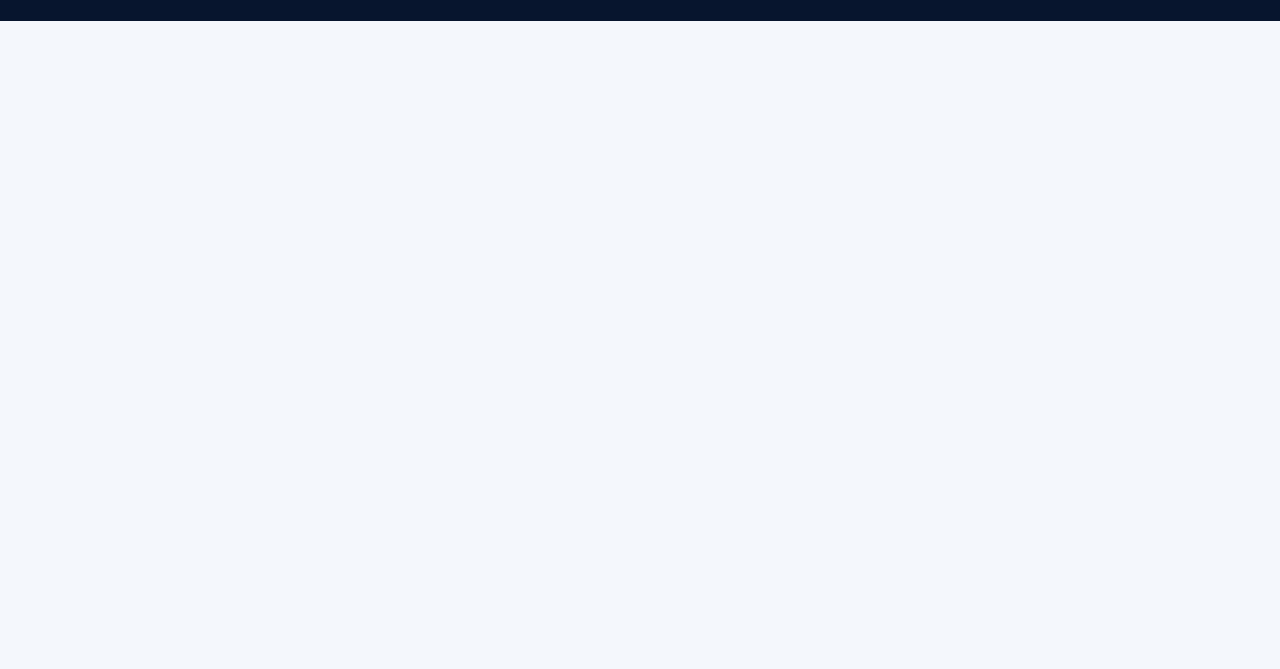
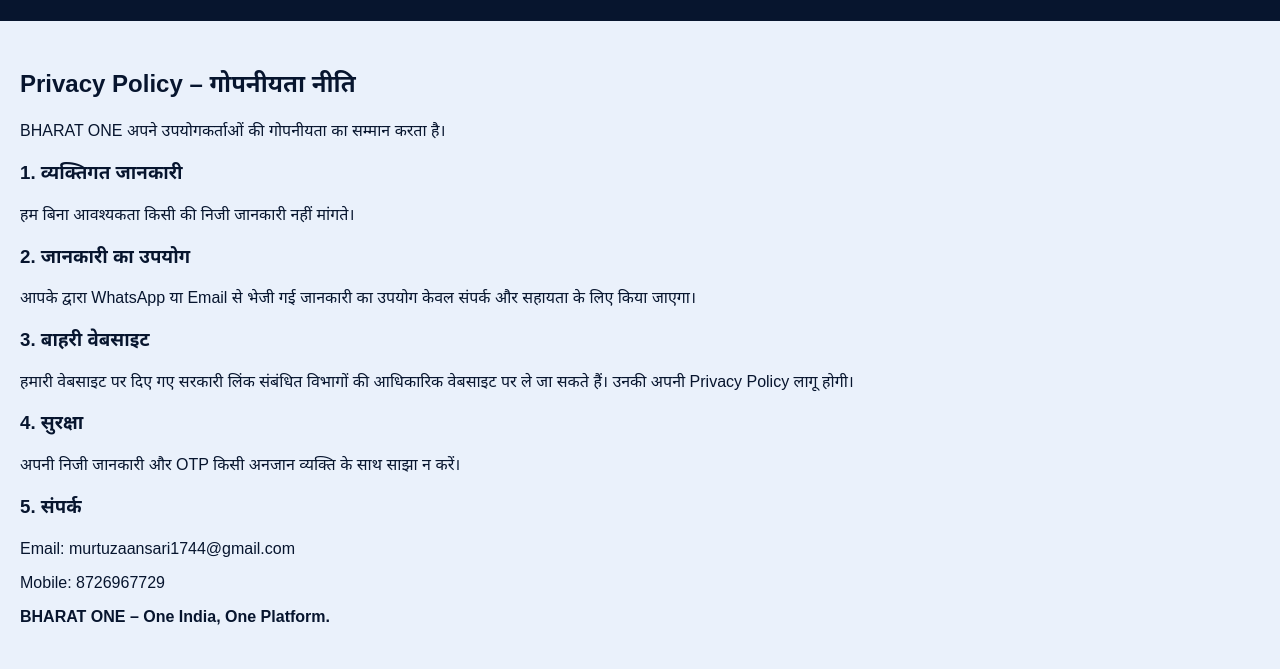
Before and after one commit to murtuzaansari1744-jpg/BHARAT-ONE, a plain HTML site: page index.html in a window 1280 px wide. Shown: the part 2128-2797 px from the top of the page. Before the commit the page ends 2149 px from the top, so only its background shows below. Drawn offline with Linux system fonts and the light colour scheme.

Commit message:
Add privacy policy section to index.html
Added a privacy policy section with details on user information handling.

```diff
--- a/index.html
+++ b/index.html
@@ -99,6 +99,28 @@ footer strong{color:#fff}footer p{color:#aebed4;line-height:1.6}
   style="display:block;background:#ffad42;color:#07152e;padding:14px;margin:12px auto;border-radius:10px;text-decoration:none;max-width:250px;">
   ✉️ Email भेजें
   </a>
+</section><section id="privacy" style="background:#eaf1fb;padding:30px 20px;color:#07152e;">
+<h2>Privacy Policy – गोपनीयता नीति</h2>
+
+<p>BHARAT ONE अपने उपयोगकर्ताओं की गोपनीयता का सम्मान करता है।</p>
+
+<h3>1. व्यक्तिगत जानकारी</h3>
+<p>हम बिना आवश्यकता किसी की निजी जानकारी नहीं मांगते।</p>
+
+<h3>2. जानकारी का उपयोग</h3>
+<p>आपके द्वारा WhatsApp या Email से भेजी गई जानकारी का उपयोग केवल संपर्क और सहायता के लिए किया जाएगा।</p>
+
+<h3>3. बाहरी वेबसाइट</h3>
+<p>हमारी वेबसाइट पर दिए गए सरकारी लिंक संबंधित विभागों की आधिकारिक वेबसाइट पर ले जा सकते हैं। उनकी अपनी Privacy Policy लागू होगी।</p>
+
+<h3>4. सुरक्षा</h3>
+<p>अपनी निजी जानकारी और OTP किसी अनजान व्यक्ति के साथ साझा न करें।</p>
+
+<h3>5. संपर्क</h3>
+<p>Email: murtuzaansari1744@gmail.com</p>
+<p>Mobile: 8726967729</p>
+
+<p><b>BHARAT ONE – One India, One Platform.</b></p>
 </section><script>
 function searchServices(){
  const q=document.getElementById('serviceSearch').value.trim().toLowerCase();
```
